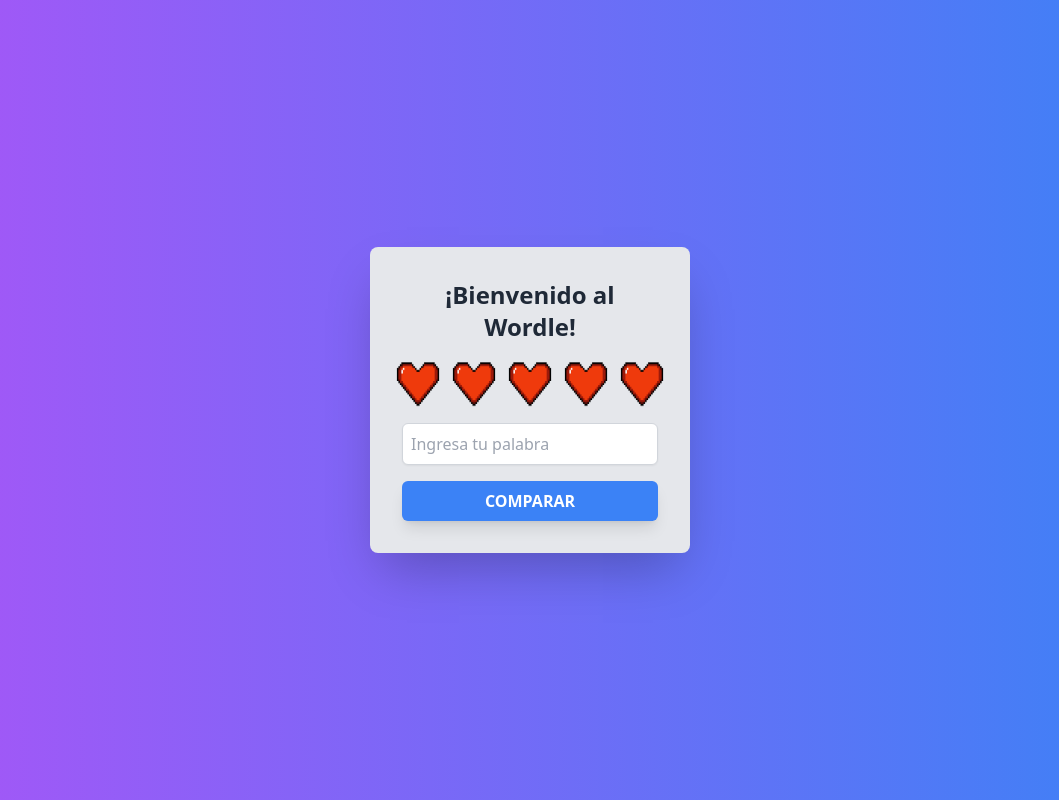
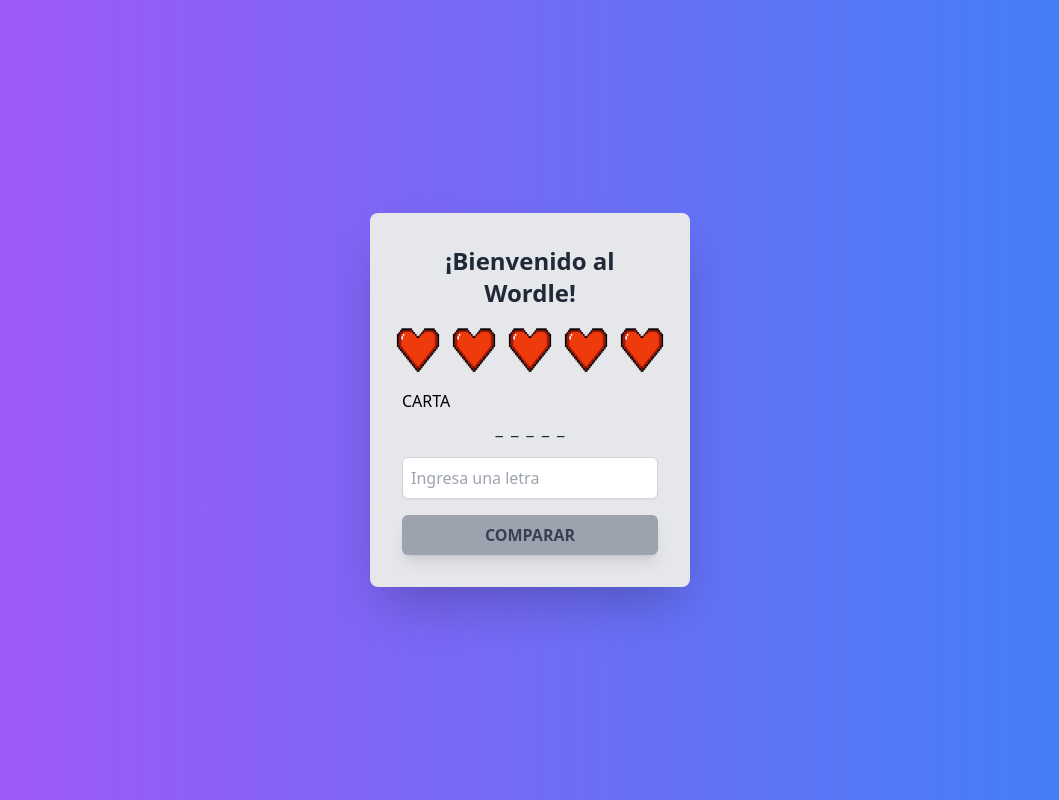
Before and after one commit to manuelKrivoy/ts-games, a React (Vite) app: page / in a window 1280 px wide. Shown: the whole page, without its empty margins (110-1169 px from the left). Built offline with nearby package versions, Linux system fonts and the light colour scheme.

Commit message:
funcionalidad ahorcado, pantalla de ganar

```diff
--- a/src/App.tsx
+++ b/src/App.tsx
@@ -5,13 +5,16 @@ function App() {
   const [palabra, setPalabra] = useState<string>("");
   const [inputValue, setInputValue] = useState<string>("");
   const [vidas, setVidas] = useState<number>(0);
+  const [letras, setLetras] = useState<string[]>([]);
 
   const vidasImage = Array.from({ length: vidas });
 
   const generarPalabra = () => {
     const randomIndex = Math.floor(Math.random() * palabras.length);
-    console.log(palabras[randomIndex]);
-    setPalabra(palabras[randomIndex]);
+    const nuevaPalabra = palabras[randomIndex].toUpperCase();
+    setPalabra(nuevaPalabra);
+    setLetras(Array(nuevaPalabra.length).fill("_")); // Ahora usas nuevaPalabra para generar letras
+    console.log(letras);
   };
 
   useEffect(() => {
@@ -21,24 +24,44 @@ function App() {
 
   const handleSubmit = (event: React.FormEvent<HTMLFormElement>) => {
     event.preventDefault();
-    if (inputValue === palabra) {
-      alert("¡Ganaste!");
-      generarPalabra();
-      setVidas(5);
+    const letra = inputValue.toUpperCase();
+    if (palabra.includes(letra)) {
+      const newLetras = letras.map((letraPalabra, index) => {
+        if (palabra[index] === letra) {
+          return letra;
+        }
+
+        return letraPalabra;
+      });
+
+      setLetras(newLetras);
     } else {
-      setVidas(vidas - 1);
+      setVidas((prevVidas) => prevVidas - 1);
       alert("¡Incorrecto!");
       if (vidas === 1) {
-        setVidas(vidas - 1);
         alert("¡Perdiste!");
         generarPalabra();
         setVidas(5);
       }
     }
+    setInputValue(""); // Limpiar el input después de cada intento
   };
 
   return (
     <div className="flex justify-center items-center min-h-screen bg-gradient-to-r from-purple-500 to-blue-500">
+      {letras.join("") === palabra ? ( // Si las letras adivinadas coinciden con la palabra completa
+        <div>
+          <p className="text-green-500 text-center text-2xl font-bold">¡Ganaste!</p>
+          <button
+            className={
+              "w-full font-bold py-2 rounded-md transition-all duration-300 ease-in-out shadow-lg transform bg-blue-500 hover:bg-blue-600 text-white hover:-translate-y-1 "
+            }
+            onClick={generarPalabra}
+          >
+            Volver a jugar
+          </button>
+        </div>
+      ) : (
         <div className="bg-gray-200 p-8 rounded-lg shadow-2xl w-80 max-w-full">
           <h1 className="text-gray-800 text-2xl text-center font-bold mb-4">¡Bienvenido al Wordle!</h1>
 
@@ -49,23 +72,47 @@ function App() {
           </div>
 
           {palabra && (
+            <>
+              {palabra}
+              <p className="text-gray-800 text-center font-semibold text-lg mb-4">
+                {letras.map((letra, index) => (
+                  <span key={index} className="mx-1">
+                    {letra}
+                  </span>
+                ))}
+              </p>
+
               <form onSubmit={handleSubmit} className="space-y-4">
                 <input
                   type="text"
                   value={inputValue}
-              onChange={(e) => setInputValue(e.target.value)}
-              className="w-full border border-gray-300 p-2 rounded-md shadow-sm focus:outline-none focus:ring-2 focus:ring-blue-400 t transition-all"
-              placeholder="Ingresa tu palabra"
+                  onChange={(e) => {
+                    const value = e.target.value;
+                    if (/^[a-zA-ZñÑ]?$/.test(value)) {
+                      setInputValue(value);
+                    }
+                  }}
+                  maxLength={1}
+                  className="w-full border border-gray-300 p-2 rounded-md shadow-sm focus:outline-none focus:ring-2 focus:ring-blue-400 transition-all"
+                  placeholder="Ingresa una letra"
                 />
+
                 <button
                   type="submit"
-              className="w-full bg-blue-500 hover:bg-blue-600 text-white font-bold py-2 rounded-md transition-all duration-300 ease-in-out shadow-lg transform hover:-translate-y-1"
+                  disabled={!inputValue}
+                  className={`w-full font-bold py-2 rounded-md transition-all duration-300 ease-in-out shadow-lg transform ${
+                    inputValue
+                      ? "bg-blue-500 hover:bg-blue-600 text-white hover:-translate-y-1"
+                      : "bg-gray-400 text-gray-700 cursor-not-allowed"
+                  }`}
                 >
                   COMPARAR
                 </button>
               </form>
+            </>
           )}
         </div>
+      )}
     </div>
   );
 }
```
Lines whose indentation alone changed are shown as unchanged.
